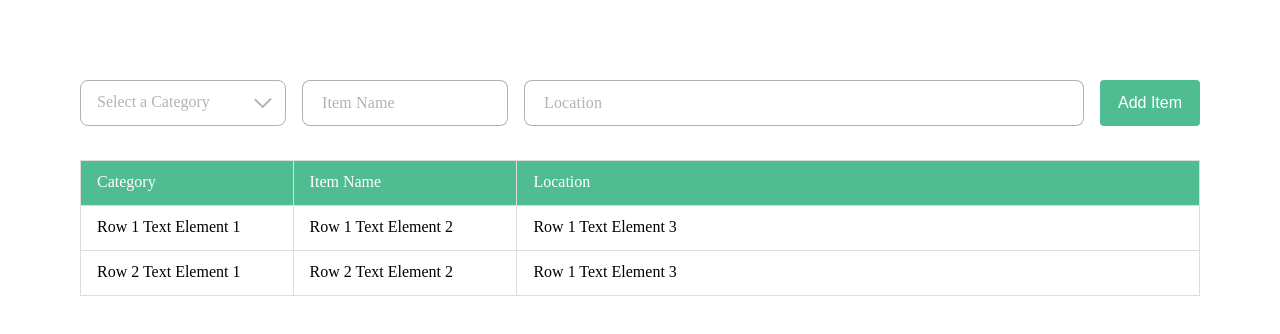
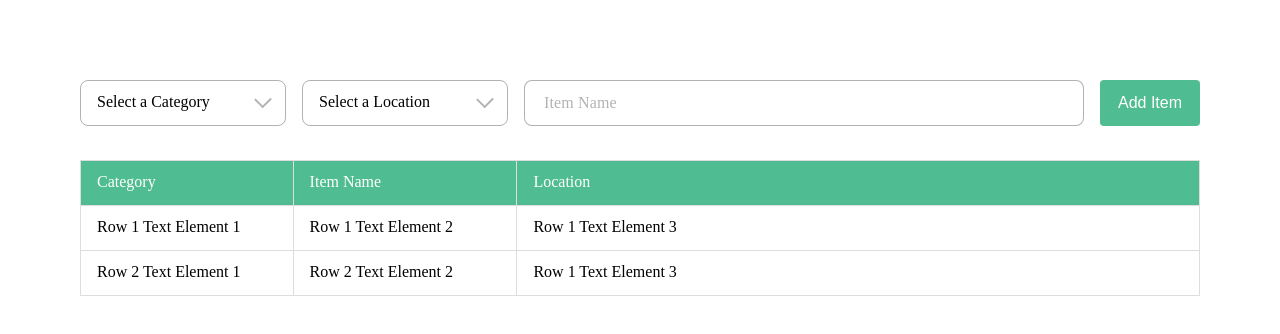
Before and after one commit to dougcpr/vault, a Next.js app: page /dashboard in a window 1280 px wide. Shown: the top 334 px of the page. Built offline with nearby package versions, Linux system fonts and the light colour scheme.

Commit message:
added callback to dropdown component and updated table to have cell wrapping element component

```diff
--- a/src/components/Card.js
+++ b/src/components/Card.js
@@ -31,6 +31,7 @@ const Card = styled.div`
  margin: 0;
  min-width: 6.25rem;
  padding: 0.75rem 1rem 0.75rem 0.875rem;
+ overflow: hidden;
  transition: 1s ease-in-out;
  width: 100%;
  justify-content: space-around;
--- a/src/components/Dropdown.js
+++ b/src/components/Dropdown.js
@@ -51,7 +51,7 @@ const DropdownContentContainer = styled.div`
 	background: ${({ theme }) => theme.colors.white};
   border: 0.0625rem solid ${({ theme }) => theme.colors.default};
   border-radius: 0 0 0.5rem 0.5rem;
-  color: ${({ theme }) => theme.colors.default};
+  color: ${({ theme }) => theme.colors.black};
   box-sizing: border-box;
   display: none;
   font-size: 1rem;
@@ -73,7 +73,7 @@ const DropdownItem = styled.div`
 	border-width: 0 0 0.0625rem 0;
 	border-style: solid;
 	border-color: ${({ theme }) => theme.colors.default};
-  color: ${({ theme }) => theme.colors.default};
+  color: ${({ theme }) => theme.colors.black};
   box-sizing: border-box;
   font-size: 1rem;
   outline: none;
@@ -94,7 +94,7 @@ const DropdownItem = styled.div`
 const Dropdown = styled.div`
   border: 0.0625rem solid ${({ theme }) => theme.colors.default};
   border-radius: 0.5rem;
-  color: ${({ theme }) => theme.colors.default};
+  color: ${({ theme }) => theme.colors.black};
   display: flex;
   justify-content: space-between;
   box-sizing: border-box;
@@ -111,15 +111,15 @@ const Dropdown = styled.div`
 `;
 
 export default (props) => {
-	function updateDropdownValue(e) {
-		const value = e.target.innerHTML;
+	function updateDropdownValue(value) {
 		setDropdownValue(value);
-		toggleDropdown(!dropdown)
+		toggleDropdown(!dropdown);
+		onSelected(value);
 	}
 	function toggle() {
 		toggleDropdown(!dropdown)
 	}
-	const {type, label = 'Default Dropdown', items = ['Default Value 1', 'Default Value 2'], ...RemainingProps} = props;
+	const {type, onSelected, label = 'Default Dropdown', items = ['Default Value 1', 'Default Value 2'], ...RemainingProps} = props;
 	const [dropdownValue, setDropdownValue] = useState(label);
 	const [dropdown, toggleDropdown] = useState(false);
 	return (
@@ -135,12 +135,12 @@ export default (props) => {
 			</Dropdown>
 				<DropdownContentContainer
 					dropdown={dropdown}
-					onClick={(event) => {updateDropdownValue(event)}}
 				>
 					{items.map((item, i) => {
 						return (
 							<DropdownItem
 								key={i}
+								onClick={() => updateDropdownValue(item)}
 							>{item}
 							</DropdownItem>
 						)
--- a/src/components/Table/Table.js
+++ b/src/components/Table/Table.js
@@ -28,11 +28,13 @@ export default (props) => {
 				return (
 					<Row key={i}>
 						{row.map((element, i) => {
-								return (
+							return (
+								// <Cell>
 									<TextElement key={i}>
 										{element.value}
 									</TextElement>
-								)
+								// </Cell>
+							)
 						})}
 					</Row>)
 			})}
--- a/src/pages/dashboard.js
+++ b/src/pages/dashboard.js
@@ -23,29 +23,22 @@ const Dashboard = styled.div`
 `;
 export default () => {
 	function addItem() {
+
 		console.log(category, itemName, location);
-	}
-	function handleName(e) {
-		setItemName(e.target.value);
-	}
-	function handleLocation(e) {
-		setLocation(e.target.value);
-	}
-	function handleCategory(e) {
-		console.log(e.target.value);
 	}
 	const [itemName, setItemName] = useState('');
 	const [location, setLocation] = useState('');
-	const [category] = useState('');
+	const [category, setCategory] = useState('');
 	const categories = ['Category 1', 'Category 2', 'Category 3', 'Category 4', 'Category 5'];
+	const locations = ['Location 1', 'Location 2', 'Location 3', 'Location 4', 'Location 5'];
 	return (
 		<DashboardContainer>
 			<Dashboard>
 				<DashboardLayout>
 					<GridLayout>
-						<Dropdown onChange={handleCategory}  label='Select a Category' items={categories} />
-						<Input value={itemName}  onChange={handleName}  label='Item Name'/>
-						<Input value={location} onChange={handleLocation}  label='Location'/>
+						<Dropdown onSelected={(value) => {setCategory(value)}} label='Select a Category' items={categories}/>
+						<Dropdown value={location} onSelected={(value) => {setLocation(value)}} items={locations} label='Select a Location'/>
+						<Input value={itemName}  onChange={(e) => {setItemName(e.target.value)}}  label='Item Name'/>
 						<Button onClick={addItem} block>Add Item</Button>
 					</GridLayout>
 					<Table />
```
